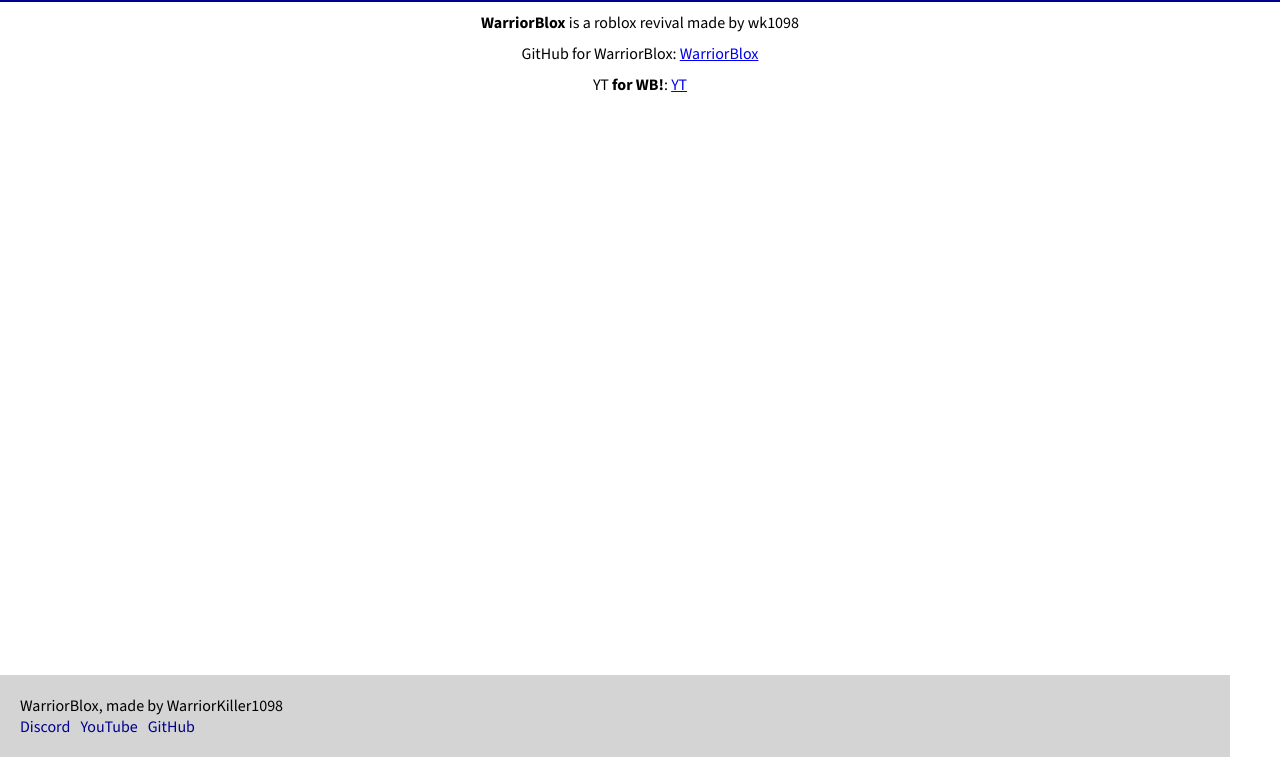
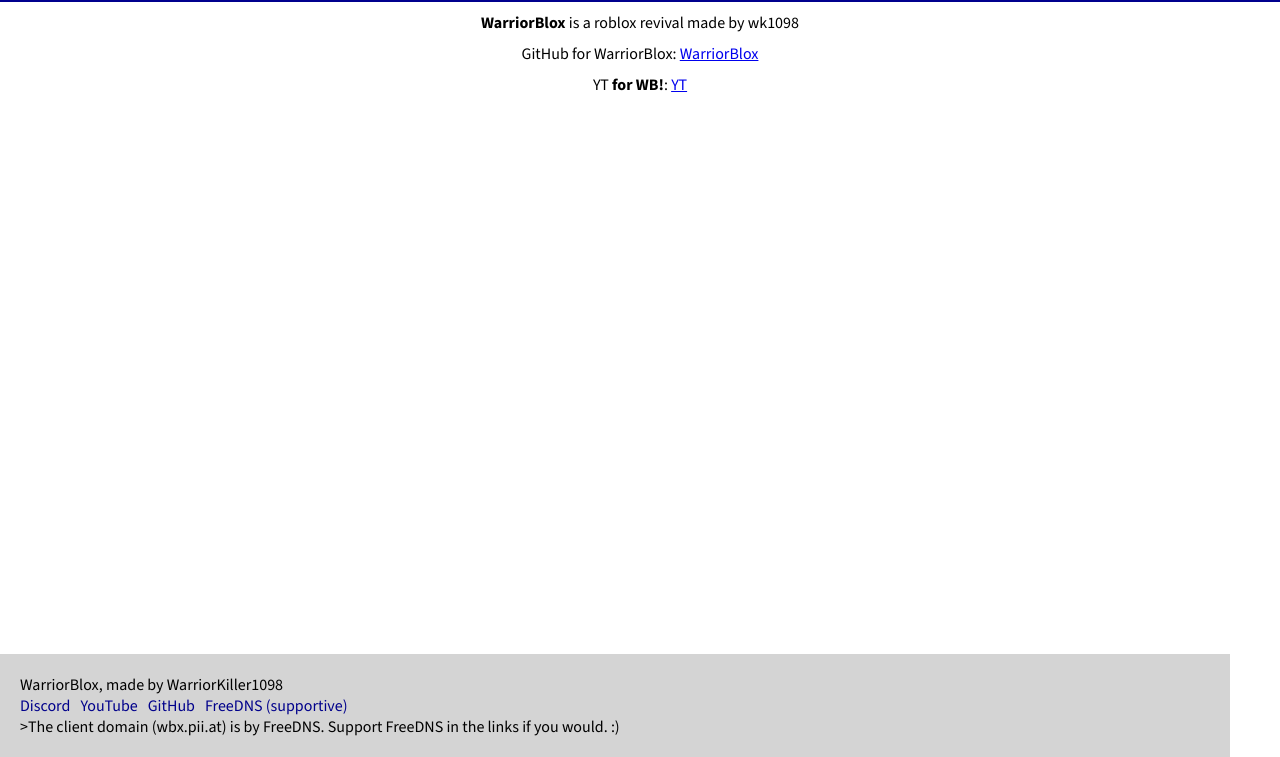
Before and after one commit to WarriorKiller1098/WarriorBlox-2014, a plain HTML site: page index.html in a window 1280 px wide. Shown: the part 43-800 px from the top of the page. Drawn offline with nearby package versions, Linux system fonts and the light colour scheme; files that its build step writes are made by us from their sources.

Commit message:
FreeDNS is awesome
We love FreeDNS

```diff
--- a/index.html
+++ b/index.html
@@ -30,7 +30,9 @@
             <a href="https://discord.com/invite/mPMpByu4sv" class="infofooter-link">Discord</a>
             <a href="https://www.youtube.com/@WarriorKiller1098" class="infofooter-link">YouTube</a>
             <a href="https://github.com/WarriorKiller1098/WarriorBlox-2014" class="infofooter-link">GitHub</a>
+            <a ref="https://freedns.afraid.org" class="infofooter-link">FreeDNS (supportive)</a>
         </div>
+        <a>>The client domain (wbx.pii.at) is by FreeDNS. Support FreeDNS in the links if you would. :)</a>
     </div>
 </body>
 </html>
```
